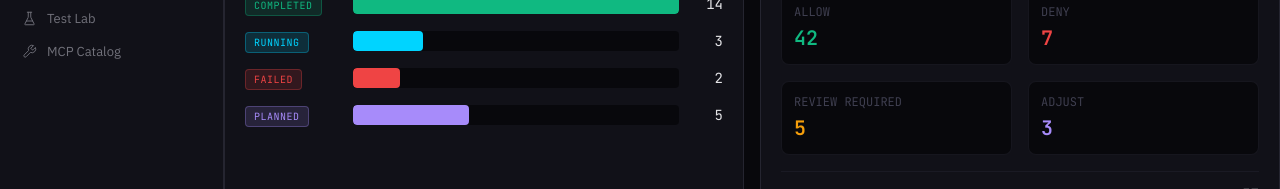
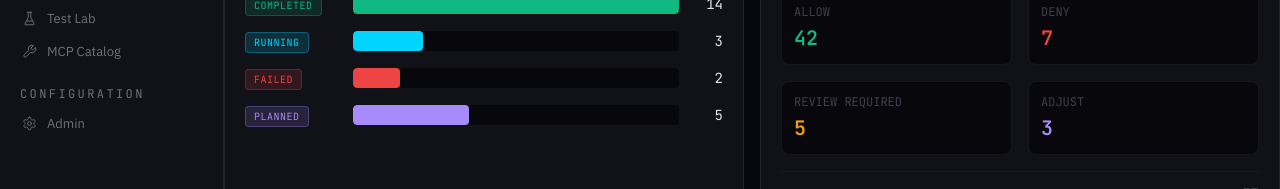
Before and after one commit to simodev25/orkestra, a Next.js app in the folder frontend/: page / in a window 1280 px wide. Shown: the part 256-445 px from the top of the page. Built offline with nearby package versions, Linux system fonts and the light colour scheme; no server answers.

Commit message:
fix: restore admin page from master and add sidebar link for provider configuration

```diff
--- a/frontend/src/components/layout/sidebar.tsx
+++ b/frontend/src/components/layout/sidebar.tsx
@@ -3,7 +3,7 @@
 import Link from "next/link";
 import { usePathname } from "next/navigation";
 import {
-  Bot, Wrench, Activity, FlaskConical,
+  Bot, Wrench, Activity, FlaskConical, Settings,
 } from "lucide-react";
 
 const NAV = [
@@ -14,6 +14,8 @@ const NAV = [
   { label: "Agent Skills", href: "/agents/skills", icon: Bot },
   { label: "Test Lab", href: "/test-lab", icon: FlaskConical },
   { label: "MCP Catalog", href: "/mcps", icon: Wrench },
+  { section: "Configuration" },
+  { label: "Admin", href: "/admin", icon: Settings },
 ];
 
 export function Sidebar() {
```
